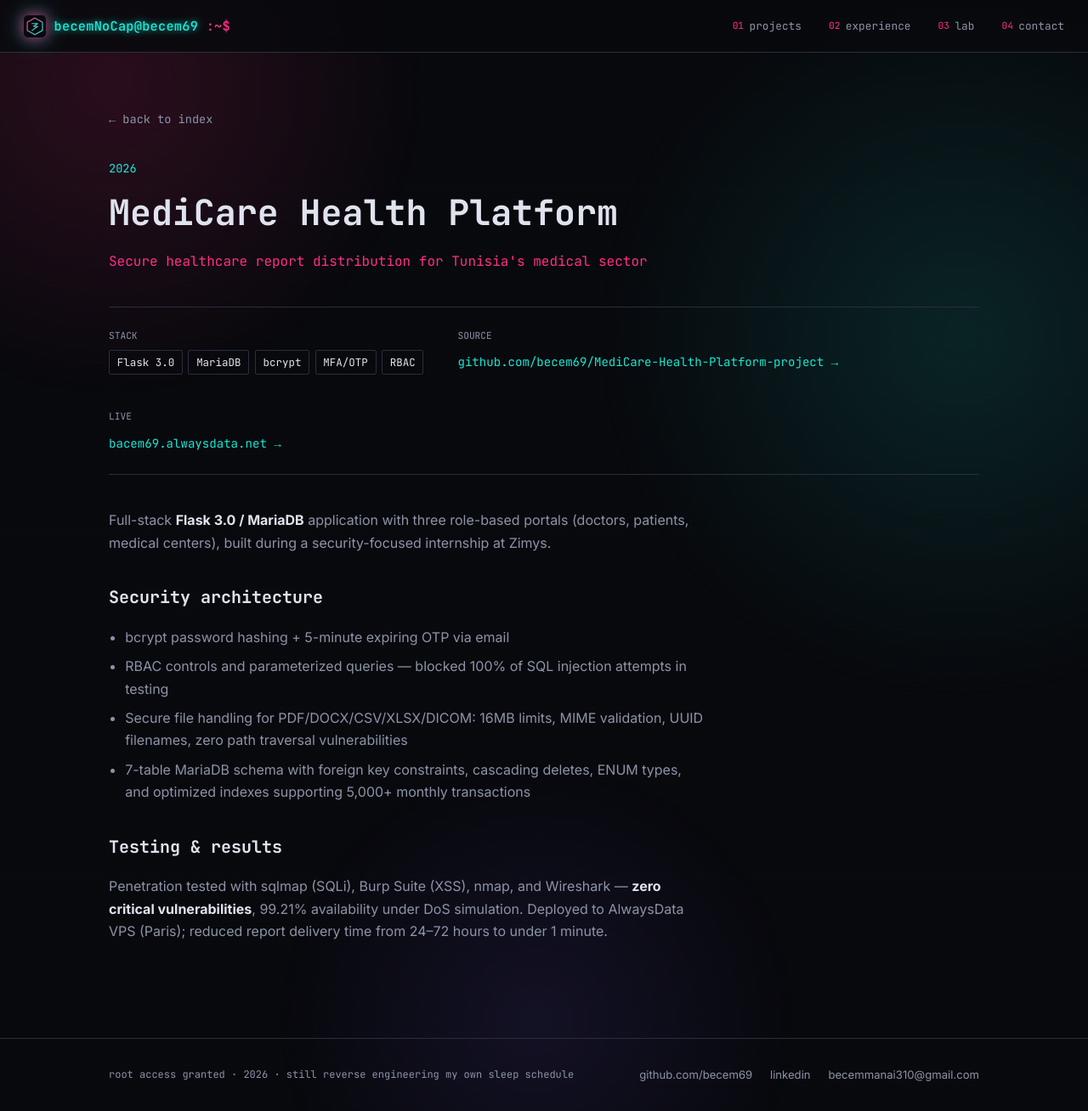
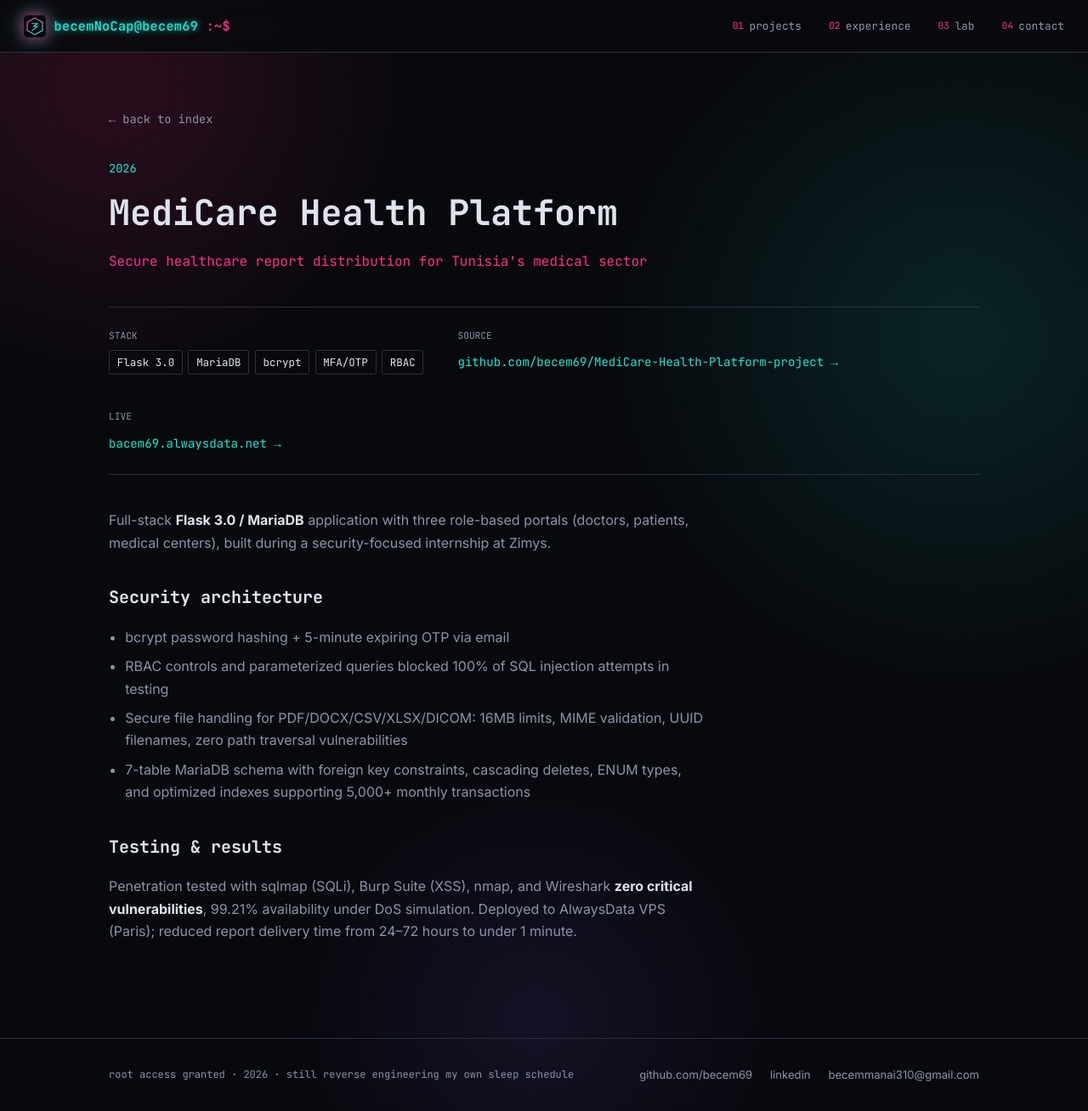
Before and after one commit to becem69/becem69.github.io, a Jekyll site: the page built from _projects/medicare-platform.md, in a window 1280 px wide and 1308 px high. Shown: the whole window at 85% size. Built offline with Jekyll 4.4.1, drawn with Linux system fonts in a browser that asks for light colours.

```diff
--- a/_projects/medicare-platform.md
+++ b/_projects/medicare-platform.md
@@ -8,7 +8,7 @@ live: "https://bacem69.alwaysdata.net"
 featured: true
 perms: "rwxr-x---"
 risk: "high"
-excerpt: "Three-portal Flask/MariaDB platform for doctors, patients, and medical centers — MFA, RBAC, and zero critical vulnerabilities after full pen testing."
+excerpt: "Three-portal Flask/MariaDB platform for doctors, patients, and medical centers MFA, RBAC, and zero critical vulnerabilities after full pen testing."
 order: 3
 ---
 
@@ -17,10 +17,10 @@ Full-stack **Flask 3.0 / MariaDB** application with three role-based portals (do
 ## Security architecture
 
 - bcrypt password hashing + 5-minute expiring OTP via email
-- RBAC controls and parameterized queries — blocked 100% of SQL injection attempts in testing
+- RBAC controls and parameterized queries blocked 100% of SQL injection attempts in testing
 - Secure file handling for PDF/DOCX/CSV/XLSX/DICOM: 16MB limits, MIME validation, UUID filenames, zero path traversal vulnerabilities
 - 7-table MariaDB schema with foreign key constraints, cascading deletes, ENUM types, and optimized indexes supporting 5,000+ monthly transactions
 
 ## Testing & results
 
-Penetration tested with sqlmap (SQLi), Burp Suite (XSS), nmap, and Wireshark — **zero critical vulnerabilities**, 99.21% availability under DoS simulation. Deployed to AlwaysData VPS (Paris); reduced report delivery time from 24–72 hours to under 1 minute.
+Penetration tested with sqlmap (SQLi), Burp Suite (XSS), nmap, and Wireshark **zero critical vulnerabilities**, 99.21% availability under DoS simulation. Deployed to AlwaysData VPS (Paris); reduced report delivery time from 24–72 hours to under 1 minute.
```
